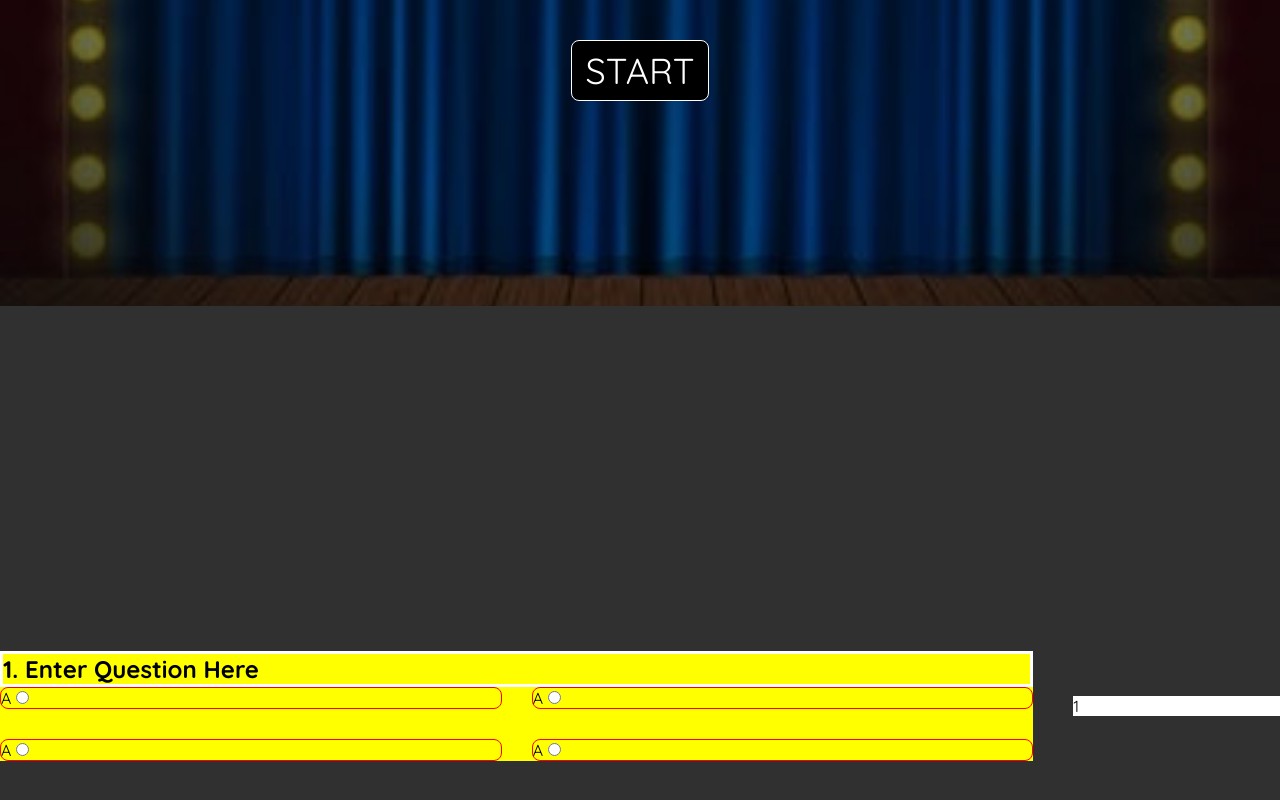
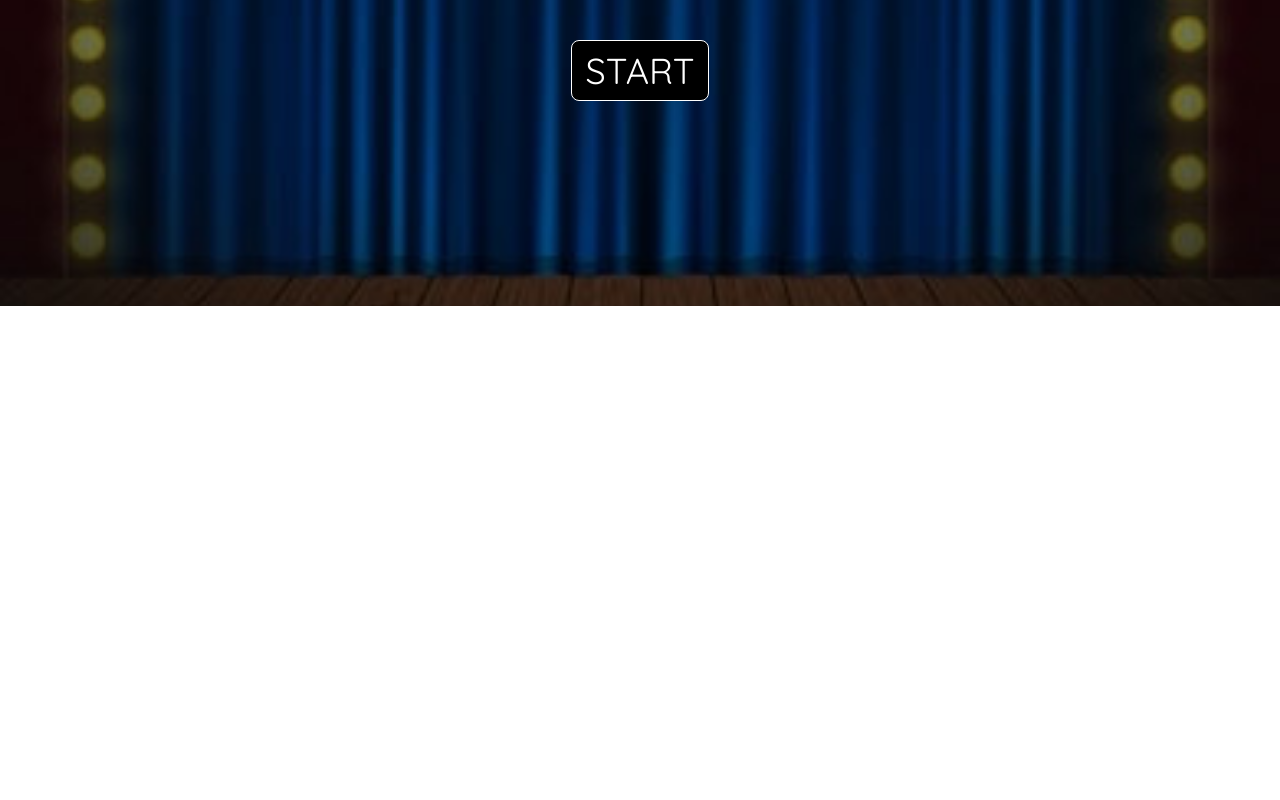
Before and after one commit to thaolaptrinh/ai-la-trieu-phu-game, a Vue app: page / in a window 1280 px wide. Shown: the part 494-1294 px from the top of the page. After the commit the page ends 800 px from the top, so only its background shows below. Built offline with nearby package versions, Linux system fonts and the light colour scheme.

Commit message:
modified

```diff
--- a/src/App.vue
+++ b/src/App.vue
@@ -1,7 +1,7 @@
 <template>
   <div class="app">
     <welcome-screen v-if="status === 'welcome'" @start="onStart" />
-    <main-screen v-if="status === 'welcome'" />
+    <main-screen v-if="status === 'playing'" />
   </div>
 </template>
 
```
